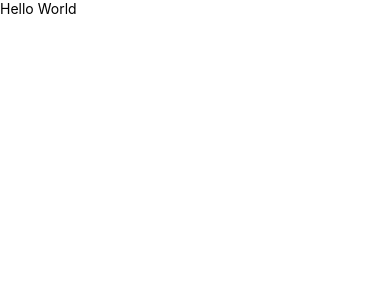
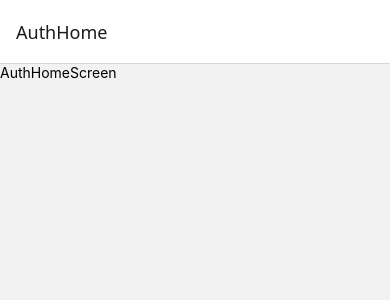
Before and after one commit to ggnu11/matzip, a React Native app: screen / in a window 390 px wide. Shown: the top 300 px of the page. Built offline with nearby package versions, Linux system fonts and the light colour scheme.

Commit message:
[2-1] 오류 수정중

```diff
--- a/App.tsx
+++ b/App.tsx
@@ -1,12 +1,8 @@
 import React from 'react';
-import {Text, View} from 'react-native';
+import AuthNavigation from './src/navigations/AuthNavigation';
 
 function App(): React.JSX.Element {
-  return (
-    <View>
-      <Text>Hello World</Text>
-    </View>
-  );
+  return <AuthNavigation />;
 }
 
 export default App;
--- /dev/null
+++ b/src/navigations/AuthNavigation.tsx
@@ -0,0 +1,17 @@
+import {createStaticNavigation} from '@react-navigation/native';
+import {createStackNavigator} from '@react-navigation/stack';
+import AuthHomeScreen from '../screens/auth/AuthHomeScreen';
+import LoginScreen from '../screens/auth/LoginScreen';
+import SignupScreen from '../screens/auth/SignupScreen';
+
+const AuthStack = createStackNavigator({
+  screens: {
+    AuthHome: AuthHomeScreen,
+    Login: LoginScreen,
+    Signup: SignupScreen,
+  },
+});
+
+const AuthNavigation = createStaticNavigation(AuthStack);
+
+export default AuthNavigation;
--- /dev/null
+++ b/src/screens/auth/AuthHomeScreen.tsx
@@ -0,0 +1,11 @@
+import {View, Text} from 'react-native';
+
+const AuthHomeScreen = () => {
+  return (
+    <View>
+      <Text>AuthHomeScreen</Text>
+    </View>
+  );
+};
+
+export default AuthHomeScreen;
--- /dev/null
+++ b/src/screens/auth/LoginScreen.tsx
@@ -0,0 +1,11 @@
+import {View, Text} from 'react-native';
+
+const LoginScreen = () => {
+  return (
+    <View>
+      <Text>LoginScreen</Text>
+    </View>
+  );
+};
+
+export default LoginScreen;
--- /dev/null
+++ b/src/screens/auth/SignupScreen.tsx
@@ -0,0 +1,11 @@
+import {View, Text} from 'react-native';
+
+const SignupScreen = () => {
+  return (
+    <View>
+      <Text>SignupScreen</Text>
+    </View>
+  );
+};
+
+export default SignupScreen;
```
Also changed, not shown: package.json (+7 -1 lines), 3 other files (tests, documents, lock files or other folders).
